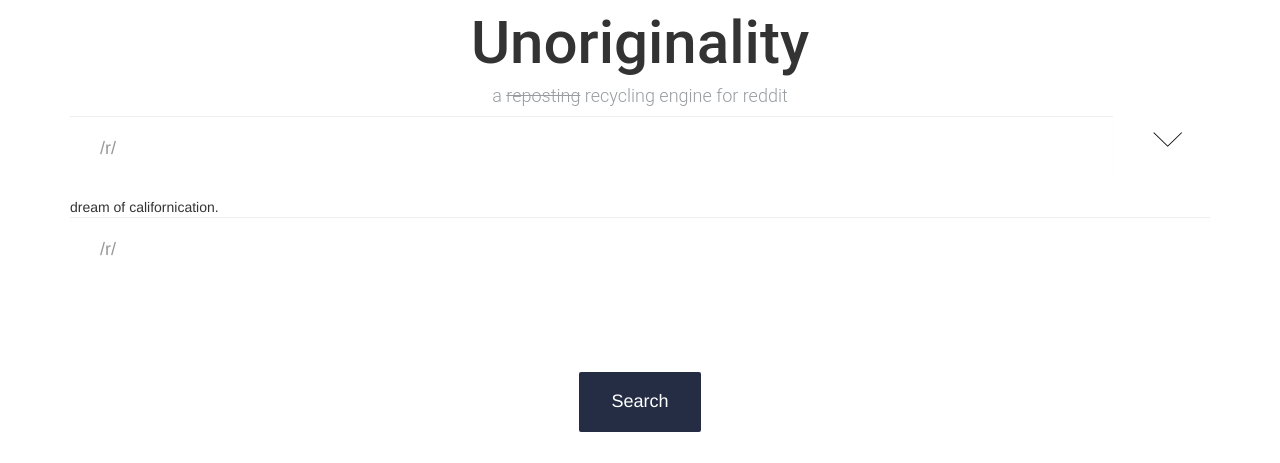
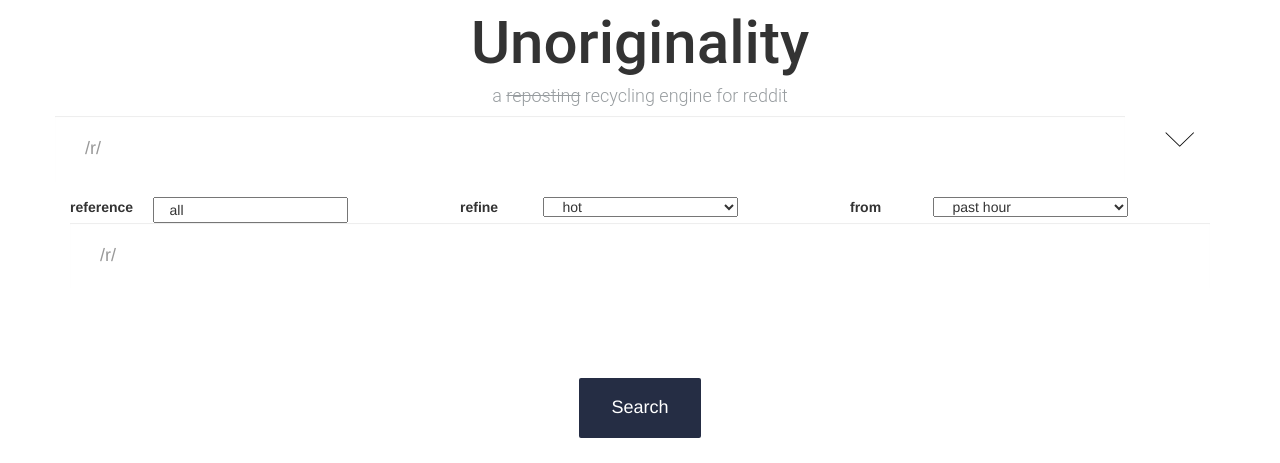
Before and after one commit to mbreiter/unoriginality, a Django app: template unoriginality/templates/unoriginality/home.html in a window 1280 px wide, after a click that opens the changed part. Shown: the top 463 px of the page. Run offline with Django 3.2, Linux system fonts and the light colour scheme; the template is opened without the code that fills it, so the values that code supplies are empty; some libraries are stand-ins or nearby versions.

Commit message:
curation settings

```diff
--- a/unoriginality/templates/unoriginality/header.html
+++ b/unoriginality/templates/unoriginality/header.html
@@ -58,18 +58,47 @@
 
         <form id="search-form" class="form-horizontal" method="get" action="/search/">
             <div class="form-group">
-                <div class="col-sm-11">
-                    <input type="text" class="form-control" id="subreddit" name="subreddit" placeholder="/r/"  value="">
-                </div>
 
-                <div class="col-sm-1">
-                    <img src="{% static 'img/icons/down.png' %}" data-toggle="collapse" data-target="#settings"></button>
+                <div class="row">
+                    <div class="col-sm-11">
+                        <input type="text" class="form-control" id="subreddit" name="subreddit" placeholder="/r/"  value="">
+                    </div>
+
+                    <div class="col-sm-1">
+                        <img src="{% static 'img/icons/down.png' %}" data-toggle="collapse" data-target="#settings"></button>
+                    </div>
                 </div>
             </div>
         </form>
 
         <div id="settings" class="collapse">
-            dream of californication.
+            <div class="row">
+                <label class="col-xs-1" for="curate">reference</label>
+                <input type="text" class="col-xs-2" value="all" id="curate">
+
+                <label class="col-xs-1"></label>
+
+                <label class="col-xs-1" for="category">refine</label>
+                <select name="category" class="col-xs-2" id="category">
+                  <option value="hot">hot</option>
+                  <option value="new">new</option>
+                  <option value="controversial">controversial</option>
+                  <option value="top">top</option>
+                </select>
+
+                <label class="col-xs-1"></label>
+
+                <label class="col-xs-1" for="age">from</label>
+                <select name="age" class="col-xs-2" id="age">
+                  <option value="past-hour">past hour</option>
+                  <option value="past_week">past week</option>
+                  <option value="past_month">past month</option>
+                  <option value="past_year">past year</option>
+                </select>
+
+                <label class="col-xs-1"></label>
+
+            </div>
         </div>
 
         {% block content %}
```
Also changed, not shown: unoriginality/views.py (+9 -24 lines), db.sqlite3, 1 other file.
